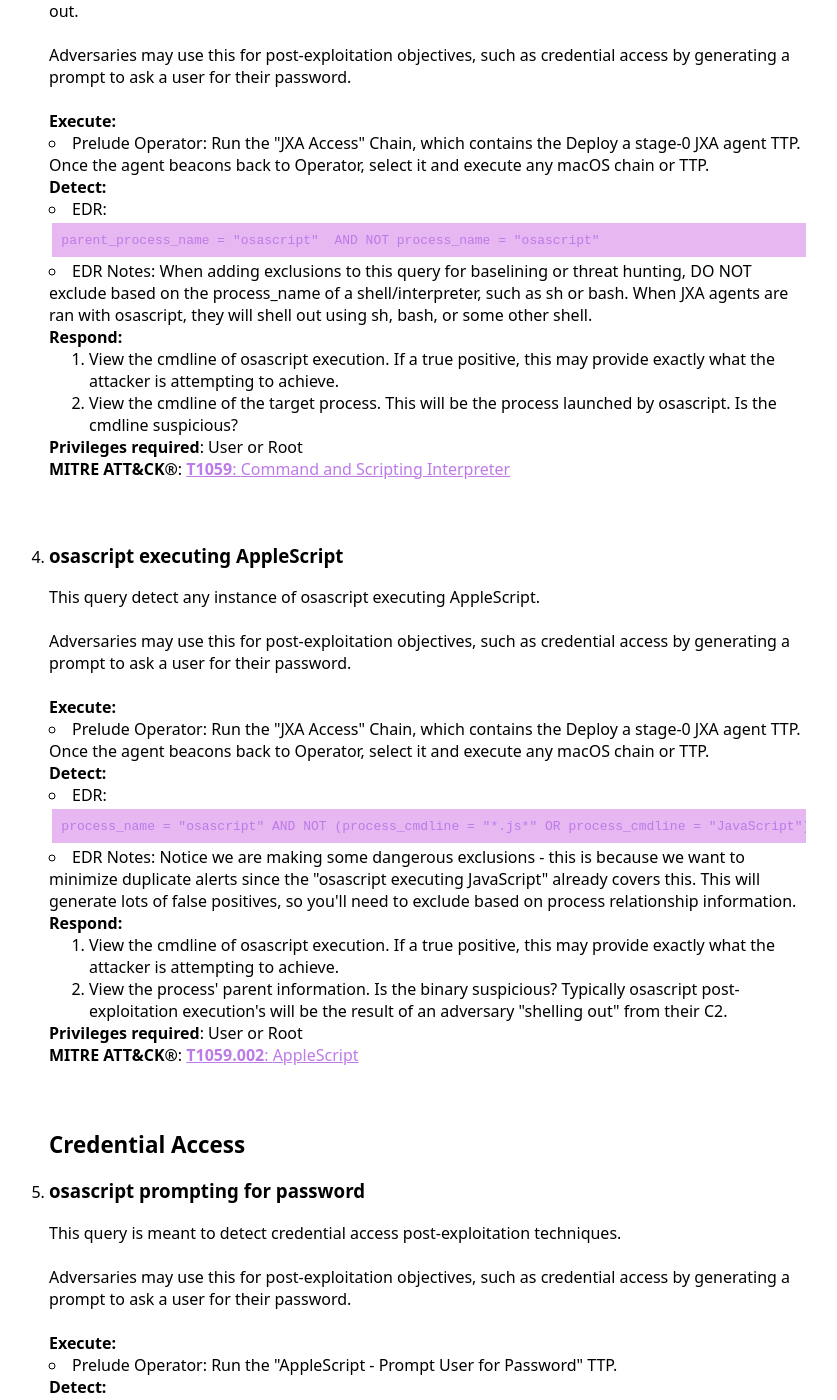
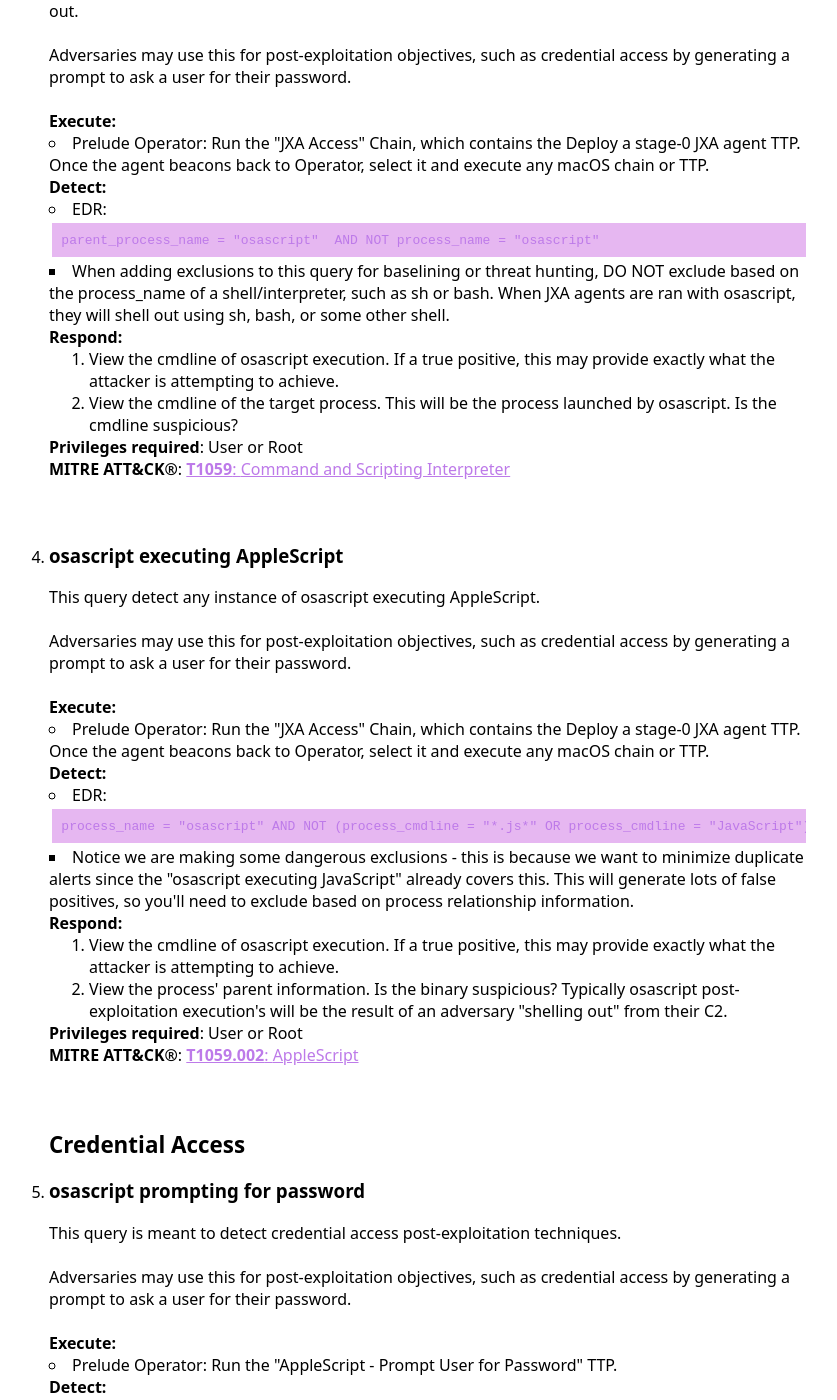
Before and after one commit to iThreatopedia/iThreatopedia.github.io, a Jekyll site: the page built from _iThreatopedia/macOS/osascript.md, in a window 1280 px wide and 1400 px high, scrolled down 1650 px. Shown: the whole window, without its empty margins (231-1068 px from the left). Built offline with Jekyll 4.4.1, drawn with Linux system fonts in a browser that asks for light colours.

Commit message:
updating notes format

```diff
--- a/_iThreatopedia/macOS/osascript.md
+++ b/_iThreatopedia/macOS/osascript.md
@@ -66,7 +66,7 @@ Commands:
       - Prelude Operator: Run the "JXA Access" Chain, which contains the Deploy a stage-0 JXA agent TTP. Once the agent beacons back to Operator, select it and execute any macOS chain or TTP.
     Detect:
       - EDR: parent_process_name = "osascript"  AND NOT process_name = "osascript"
-      - EDR Notes: When adding exclusions to this query for baselining or threat hunting, DO NOT exclude based on the process_name of a shell/interpreter, such as sh or bash. When JXA agents are ran with osascript, they will shell out using sh, bash, or some other shell.
+      - Notes: When adding exclusions to this query for baselining or threat hunting, DO NOT exclude based on the process_name of a shell/interpreter, such as sh or bash. When JXA agents are ran with osascript, they will shell out using sh, bash, or some other shell.
     Respond:
       - Step: View the cmdline of osascript execution. If a true positive, this may provide exactly what the attacker is attempting to achieve.
       - Step: View the cmdline of the target process. This will be the process launched by osascript. Is the cmdline suspicious?
@@ -81,7 +81,7 @@ Commands:
       - Prelude Operator: Run the "JXA Access" Chain, which contains the Deploy a stage-0 JXA agent TTP. Once the agent beacons back to Operator, select it and execute any macOS chain or TTP.
     Detect:
       - EDR: process_name = "osascript" AND NOT (process_cmdline = "*.js*" OR process_cmdline = "JavaScript")
-      - EDR Notes: Notice we are making some dangerous exclusions - this is because we want to minimize duplicate alerts since the "osascript executing JavaScript" already covers this. This will generate lots of false positives, so you'll need to exclude based on process relationship information.
+      - Notes: Notice we are making some dangerous exclusions - this is because we want to minimize duplicate alerts since the "osascript executing JavaScript" already covers this. This will generate lots of false positives, so you'll need to exclude based on process relationship information.
     Respond:
       - Step: View the cmdline of osascript execution. If a true positive, this may provide exactly what the attacker is attempting to achieve.
       - Step: View the process' parent information. Is the binary suspicious? Typically osascript post-exploitation execution's will be the result of an adversary "shelling out" from their C2.
--- a/_layouts/technique.html
+++ b/_layouts/technique.html
@@ -86,9 +86,11 @@ layout: common
 	<b>Detect:</b>
 	<ul>
 		{% for detection in detections %}{% for entity in detection %}
-			{% if entity[0] == 'EDR Notes' %}
-				{% assign value = entity[1] | escape %}
-				<li>{{entity[0]}}: {{value}}</li>
+			{% if entity[0] == 'Notes' %}
+				<ul>
+					{% assign value = entity[1] | escape %}
+					<li>{{value}}</li>
+				</ul>
 			{% else %}
 				{% assign value = entity[1] | escape %}
 				<li>{{entity[0]}}: <pre><code>{{value}}</code></pre></li>
```
